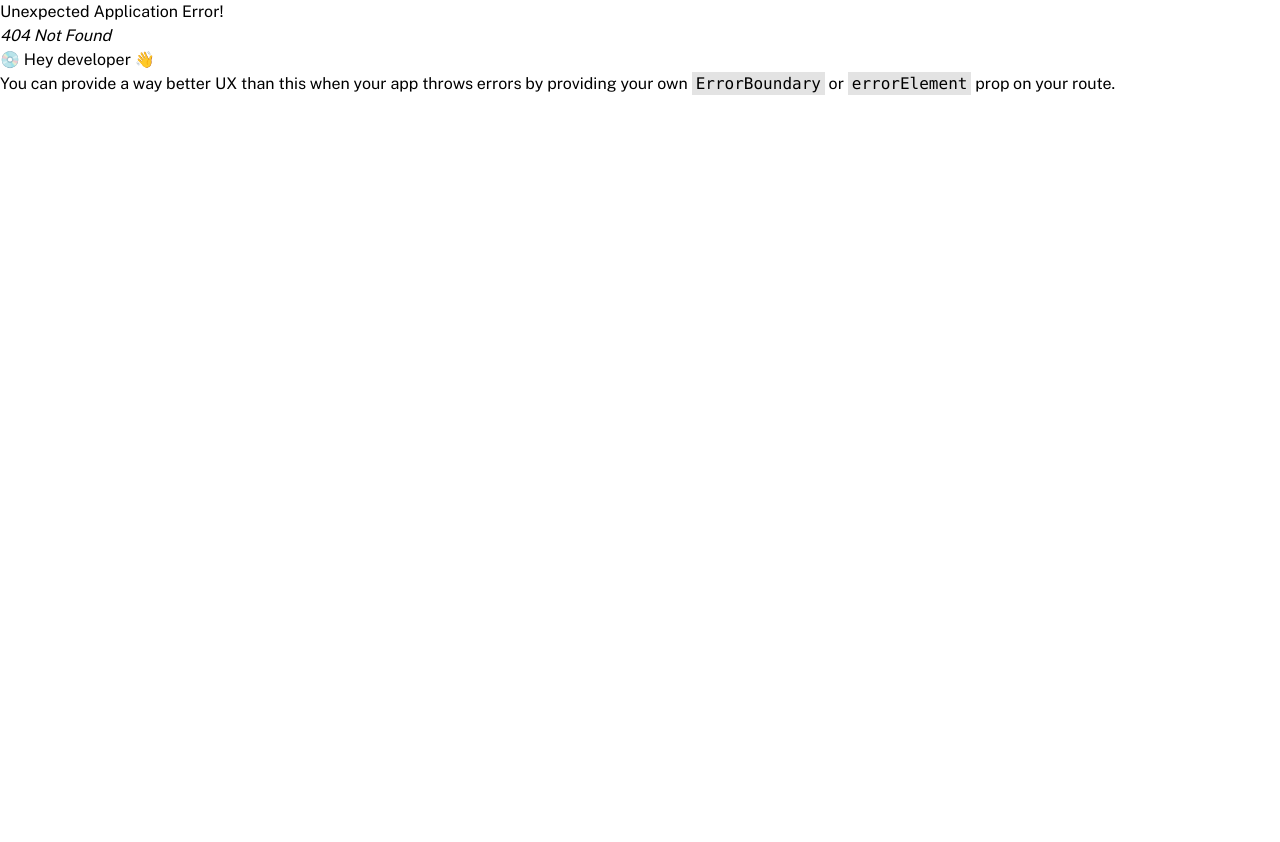
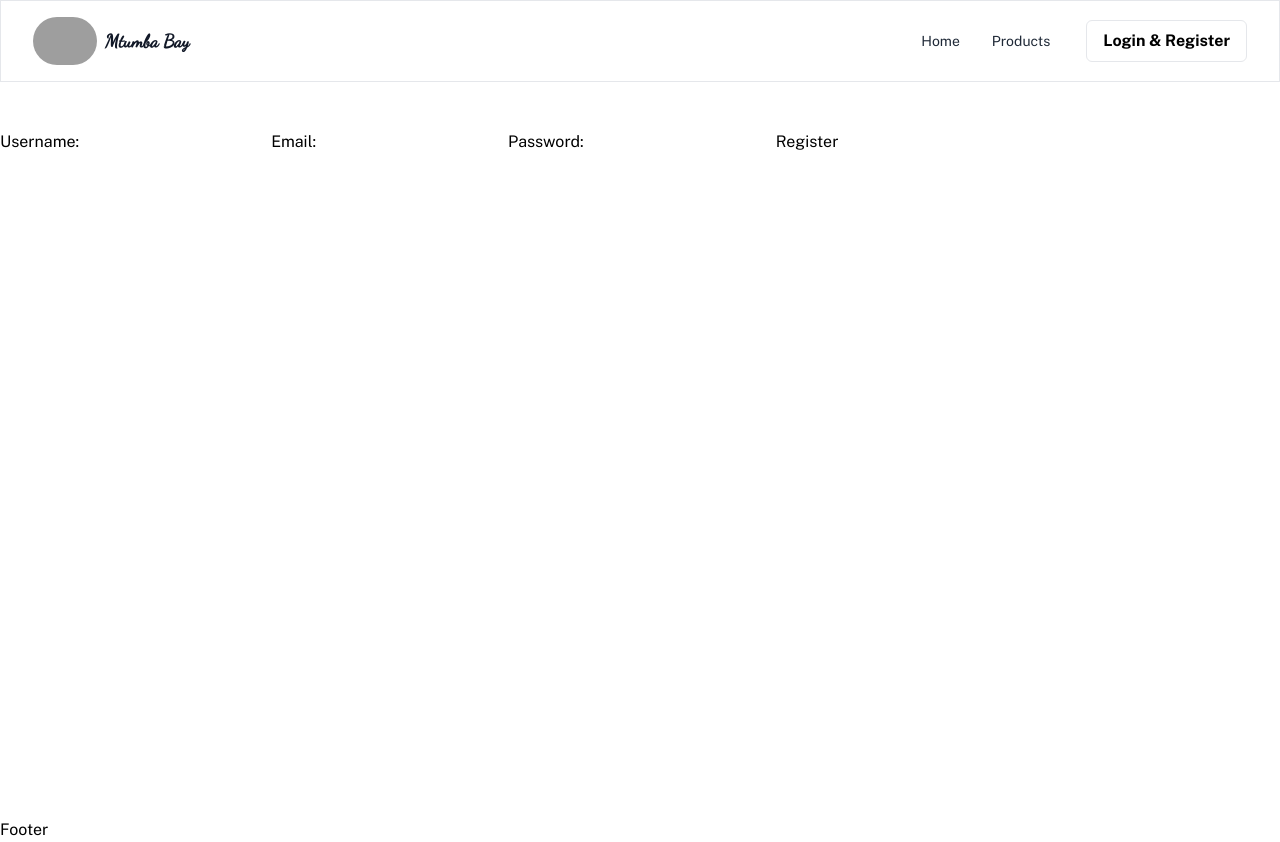
Before and after one commit to conceptacherono/mtumba_bay, a React (Vite) app in the folder client/: page /auth/register in a window 1280 px wide. Before the commit this address had no page. Before the commit the page ends 800 px from the top, so only its background shows below. Built offline with nearby package versions, Linux system fonts and the light colour scheme; grey boxes are pictures that could not be loaded.

Commit message:
registration
user can now register

```diff
--- /dev/null
+++ b/client/src/api/auth.ts
@@ -0,0 +1,12 @@
+import axios from 'axios';
+
+const API_BASE_URL = 'http://127.0.0.1:8000/api';
+
+export const registerUser = async (userData: any) => {
+  try {
+    const response = await axios.post(`${API_BASE_URL}/api/auth/register`, userData);
+    return response.data;
+  } catch (error:any) {
+    throw error.response.data;
+  }
+};
--- /dev/null
+++ b/client/src/components/auth/Register/index.tsx
@@ -0,0 +1,42 @@
+import React, { useState } from 'react';
+import { registerUser } from '../../../api/auth';
+
+const UserRegistrationView: React.FC = () => {
+  const [username, setUsername] = useState('');
+  const [email, setEmail] = useState('');
+  const [password, setPassword] = useState('');
+
+  const handleSubmit = async (e: React.FormEvent) => {
+    e.preventDefault();
+
+    try {
+      const userData = { username, email, password };
+      const response = await registerUser(userData);
+      console.log('Registration successful!', response);
+      // Add any success handling logic here, such as showing a success message or redirecting to another page
+    } catch (error) {
+      console.error('Registration failed!', error);
+      // Add error handling logic here, such as displaying an error message
+    }
+  };
+
+  return (
+    <form onSubmit={handleSubmit}>
+      <label>
+        Username:
+        <input type="text" value={username} onChange={(e) => setUsername(e.target.value)} />
+      </label>
+      <label>
+        Email:
+        <input type="email" value={email} onChange={(e) => setEmail(e.target.value)} />
+      </label>
+      <label>
+        Password:
+        <input type="password" value={password} onChange={(e) => setPassword(e.target.value)} />
+      </label>
+      <button type="submit">Register</button>
+    </form>
+  );
+};
+
+export default UserRegistrationView;
--- a/client/src/components/auth/index.ts
+++ b/client/src/components/auth/index.ts
@@ -1,4 +1,5 @@
 import SignUP from "./SignUP";
 import Login from "./Login";
+import Register from "./Register";
 
-export { SignUP, Login };
+export { SignUP, Login, Register };
--- a/client/src/components/index.ts
+++ b/client/src/components/index.ts
@@ -1,6 +1,6 @@
 import LandingPage from "./landingPage.tsx/LandingPage";
 import Products from "./products/Products.tsx";
 import ProductDetails from "./products/ProductDetails.tsx";
-import { SignUP, Login } from "./auth/index.ts";
+import { SignUP, Login, Register } from "./auth/index.ts";
 
-export { Products, LandingPage, ProductDetails, SignUP, Login };
+export { Products, LandingPage, ProductDetails, SignUP, Login, Register };
--- a/client/src/main.tsx
+++ b/client/src/main.tsx
@@ -9,6 +9,7 @@ import {
   ProductDetails,
   Products,
   SignUP,
+  Register,
 } from "./components/index.ts";
 import { Provider } from "react-redux";
 import { store } from "./store/store.ts";
@@ -29,6 +30,10 @@ const router = createBrowserRouter([
           {
             path: "signup",
             element: <SignUP />,
+          },
+          {
+            path: "register",
+            element: <Register />,
           },
           {
             path: "login",
--- a/client/src/navigation/TopNavBar.tsx
+++ b/client/src/navigation/TopNavBar.tsx
@@ -59,7 +59,7 @@ export default function TopNavBar() {
                 size="sm"
                 className="hidden lg:inline-block border border-solid rounded-md transition-all hover:border-blue-500"
               >
-                <span className="text-black">Signup / Login</span>
+                <span className="text-black">Login & Register</span>
               </Button>
             </Link>
             <IconButton
```
Also changed, not shown: 1 other file (tests, documents, lock files or other folders).
